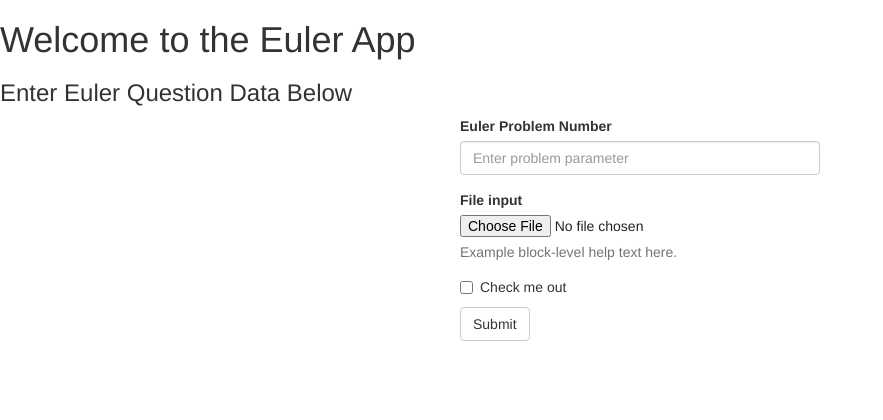
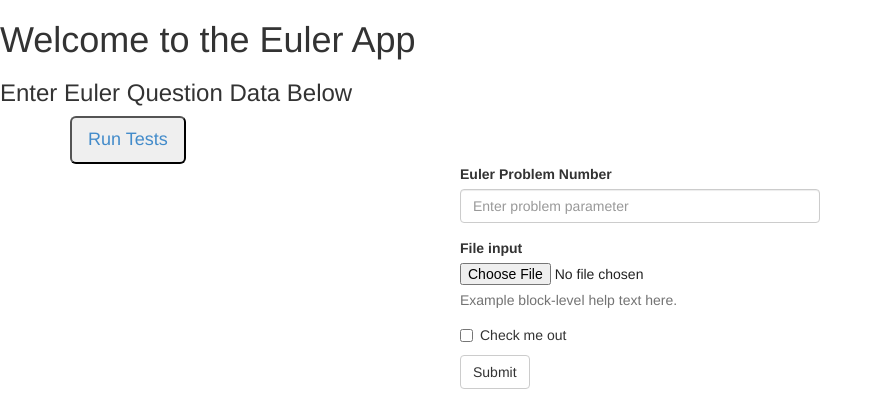
Before and after one commit to mikenewt/eulerapp, a Flask app: page / in a window 1280 px wide. Shown: the top 420 px of the page, without its empty margins (0-883 px from the left). Run offline with Flask 2, Linux system fonts and the light colour scheme; some libraries are stand-ins or nearby versions.

Commit message:
Removed Facebook code and added test button with link to Jasmine test suite

```diff
--- a/app/templates/index.html
+++ b/app/templates/index.html
@@ -26,31 +26,17 @@
             <p class="browsehappy">You are using an <strong>outdated</strong> browser. Please <a href="http://browsehappy.com/">upgrade your browser</a> to improve your experience.</p>
         <![endif]-->
 
-			<div id="fb-root"></div>
-	<script>
-
-	  window.fbAsyncInit = function() {
-        FB.init({
-          appId      : '1476844835896069',
-          xfbml      : true,
-          version    : 'v2.0'
-        });
-      };
-
-		  (function(d){
-     var js, id = 'facebook-jssdk'; if (d.getElementById(id)) {return;}
-     js = d.createElement('script'); js.id = id; js.async = true;
-     js.src = "http://connect.facebook.net/en_US/all.js";
-     d.getElementsByTagName('head')[0].appendChild(js);
-   }(document));
-	</script>
-
-        <!-- Add your site or application content here -->
         <h1>Welcome to the Euler App</h1>
 
 		<h3>Enter Euler Question Data Below</h3>
 
 		<div class="container">
+			<div class="headerRow">
+				<button class="btn-lg">
+					<a href="../static/js/vendor/jasmine/SpecRunner.html">Run Tests</a>
+				</button>
+			</div>
+
 
 			<div class="row">
 
```
